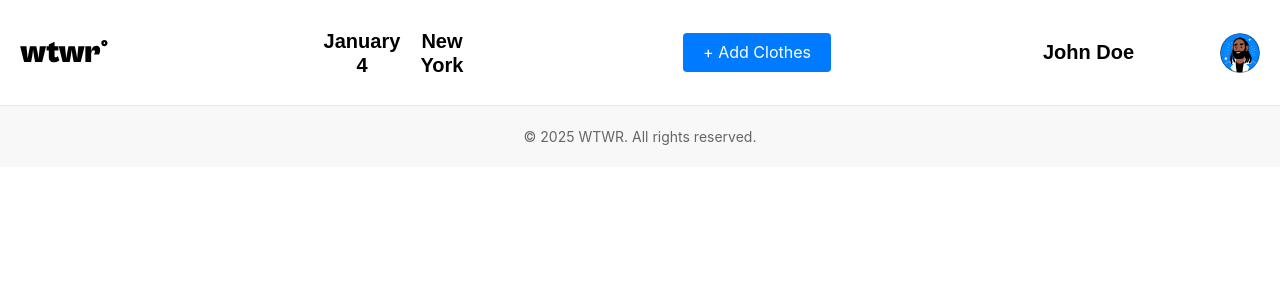
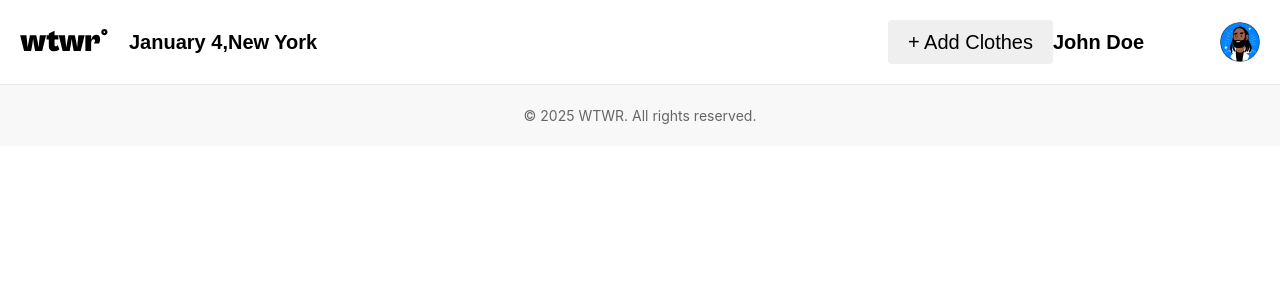
Before and after one commit to ahoadley90/se_project_react, a React (Vite) app in the folder vite-project/: page / in a window 1280 px wide. Shown: the top 300 px of the page. Built offline with nearby package versions, Linux system fonts and the light colour scheme.

Commit message:
correct Header styles and footer to match figma

```diff
--- a/vite-project/src/components /App/App.css
+++ b/vite-project/src/components /App/App.css
@@ -1,8 +1,23 @@
 .page {
+  display: flex;
+  flex-direction: column;
+  min-height: 100vh;
   background-color: #f3f3f3;
 }
 
 .page__content {
+  flex: 1;
   max-width: 1360px;
   margin: 0 auto;
+  width: 100%;
+  padding: 0 20px;
+  box-sizing: border-box;
 }
+
+.header {
+  flex-shrink: 0;
+}
+
+.footer {
+  flex-shrink: 0;
+}
--- a/vite-project/src/components /Footer/Footer.css
+++ b/vite-project/src/components /Footer/Footer.css
@@ -1,4 +1,5 @@
 .footer {
+  flex-shrink: 0;
   padding: 20px;
   text-align: center;
   background-color: #f8f8f8;
--- a/vite-project/src/components /Header/Header.css
+++ b/vite-project/src/components /Header/Header.css
@@ -19,11 +19,9 @@
   display: flex;
   align-items: center;
   font-family: "Cabinet Grotesk", sans-serif;
-  font-weight: 700;
+  font-weight: bold;
   font-size: 20px;
   line-height: 24px;
-  width: 160px;
-  height: 24px;
   text-align: center;
   margin: 0;
   margin-right: 10px;
@@ -36,12 +34,16 @@
 
 .header__add-clothes-button {
   padding: 10px 20px;
-  background-color: #007bff;
-  color: white;
+  background-color: none;
+  color: black;
   border: none;
   border-radius: 4px;
   cursor: pointer;
-  margin-right: 20px;
+  margin-left: auto;
+  font-family: "Cabinet Grotesk", sans-serif;
+  font-size: 20px;
+  line-height: 24px;
+  weight: 700;
 }
 
 .header__user {
@@ -57,6 +59,8 @@
   font-size: 20px;
   line-height: 24.8px;
   margin-right: 10px;
+  margin: 0;
+  padding: 0;
 }
 
 .header__avatar {
@@ -64,4 +68,5 @@
   height: 40px;
   border-radius: 50%;
   margin-left: 10px;
+  border: 1px;
 }
--- a/vite-project/src/components /Header/Header.jsx
+++ b/vite-project/src/components /Header/Header.jsx
@@ -1,5 +1,7 @@
 import React from "react";
 import "./Header.css";
+import Logo from "../../assets/Logo.svg";
+import Avatar from "../../assets/Avatar (2).png";
 
 function Header({ onAddClothes }) {
   const currentDate = new Date().toLocaleString("default", {
@@ -14,7 +16,7 @@ function Header({ onAddClothes }) {
       </div>
       <div className="header__info">
         <p className="header__date">{currentDate}</p>
-        <p className="header__location">New York</p> {/* Hardcoded for now */}
+        <p className="header__location"> ,New York</p> {/* Hardcoded for now */}
       </div>
       <button className="header__add-clothes-button" onClick={onAddClothes}>
         + Add Clothes
--- a/vite-project/src/index.css
+++ b/vite-project/src/index.css
@@ -3,8 +3,33 @@
     sans-serif;
   line-height: 1.5;
   font-weight: 400;
-
-  /* ... rest of your existing styles ... */
 }
 
-/* ... rest of your existing styles ... */
+/* Reset default margins and paddings */
+* {
+  margin: 0;
+  padding: 0;
+  box-sizing: border-box;
+}
+
+html,
+body,
+#root {
+  height: 100%;
+}
+
+body {
+  display: flex;
+  flex-direction: column;
+  min-height: 100vh;
+}
+
+#root {
+  display: flex;
+  flex-direction: column;
+  flex: 1;
+}
+
+main {
+  flex: 1 0 auto;
+}
```
